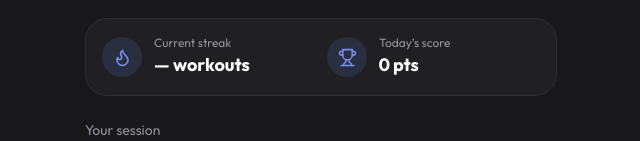
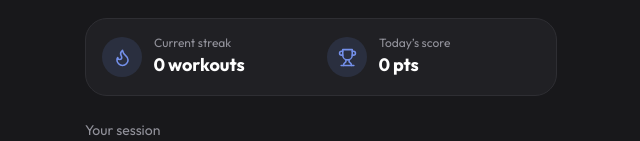
Before and after one commit to Eashwar-22/personal-gym-app, a React (Vite) app: page / in a window 1280 px wide. Both pictures are taken after a click on the button "Start my plan". Shown: the part 284-425 px from the top of the page, without its empty margins (319-959 px from the left). Built offline with nearby package versions, Linux system fonts and the light colour scheme.

Commit message:
feat: add scoring personal bests and streaks

```diff
--- a/src/App.tsx
+++ b/src/App.tsx
@@ -9,9 +9,10 @@ import { ExerciseSheet } from './components/ExerciseSheet'
 import { useAppStore } from './store'
 import type { Exercise, Tab, WorkoutDay } from './types'
 import { dateKey } from './utils/date'
+import { isPersonalBest } from './utils/stats'
 
 export default function App() {
-  const { hydrated, profile, logs, saveProfile, saveExerciseLog } = useAppStore()
+  const { hydrated, profile, logs, saveProfile, saveExerciseLog, completeWorkout } = useAppStore()
   const [tab, setTab] = useState<Tab>('today')
   const [selectedDate, setSelectedDate] = useState(new Date())
   const [calendarOpen, setCalendarOpen] = useState(false)
@@ -19,7 +20,7 @@ export default function App() {
   if (!hydrated) return <main className="grid min-h-dvh place-items-center text-muted"><LoaderCircle className="animate-spin" /><span className="sr-only">Loading your plan</span></main>
   if (!profile) return <Onboarding onSave={saveProfile} />
   return <div className="mx-auto min-h-dvh max-w-lg bg-ink">
-    {tab === 'today' && <WorkoutView date={selectedDate} profile={profile} logs={logs} onOpenCalendar={() => setCalendarOpen(true)} onExercise={(exercise, workout) => setActiveExercise({ exercise, workout })} />}
+    {tab === 'today' && <WorkoutView date={selectedDate} profile={profile} logs={logs} onOpenCalendar={() => setCalendarOpen(true)} onExercise={(exercise, workout) => setActiveExercise({ exercise, workout })} onFinish={(workout, score) => completeWorkout(dateKey(selectedDate), workout.id, score)} />}
     {tab === 'calendar' && <CalendarView profile={profile} logs={logs} selected={selectedDate} onSelect={(date) => { setSelectedDate(date); setTab('today') }} />}
     {tab === 'library' && <main className="p-6 pb-28"><h1 className="text-3xl font-bold">Exercise library</h1><p className="mt-2 text-muted">Search and filters are coming into focus.</p></main>}
     {tab === 'progress' && <main className="p-6 pb-28"><h1 className="text-3xl font-bold">Progress</h1><p className="mt-2 text-muted">Your body and strength trends live here.</p></main>}
@@ -28,7 +29,7 @@ export default function App() {
     <AnimatePresence>{calendarOpen && <div className="fixed inset-0 z-50 flex items-end bg-black/60" onMouseDown={(event) => event.target === event.currentTarget && setCalendarOpen(false)}><div className="safe-bottom max-h-[92dvh] w-full overflow-y-auto rounded-t-[28px] bg-ink p-4"><div className="mx-auto mb-3 flex max-w-lg justify-end"><button aria-label="Close calendar" onClick={() => setCalendarOpen(false)} className="grid min-h-11 min-w-11 place-items-center rounded-full border border-line"><X size={20} /></button></div><div className="mx-auto max-w-lg"><CalendarView compact profile={profile} logs={logs} selected={selectedDate} onSelect={(date) => { setSelectedDate(date); setCalendarOpen(false) }} /></div></div></div>}</AnimatePresence>
     <AnimatePresence>{activeExercise && (() => {
       const prescription = activeExercise.workout.exercises.find((item) => item.exerciseId === activeExercise.exercise.id)!
-      return <ExerciseSheet exercise={activeExercise.exercise} prescription={prescription} onClose={() => setActiveExercise(undefined)} onSave={(sets) => { saveExerciseLog(dateKey(selectedDate), activeExercise.workout.id, { exerciseId: activeExercise.exercise.id, sets, completed: sets.every((set) => set.done) }); setActiveExercise(undefined) }} />
+      return <ExerciseSheet exercise={activeExercise.exercise} prescription={prescription} onClose={() => setActiveExercise(undefined)} onSave={(sets) => { const key = dateKey(selectedDate); saveExerciseLog(key, activeExercise.workout.id, { exerciseId: activeExercise.exercise.id, sets, completed: sets.every((set) => set.done), pb: isPersonalBest(sets, activeExercise.exercise.id, key, logs) }); setActiveExercise(undefined) }} />
     })()}</AnimatePresence>
   </div>
 }
--- a/src/components/WorkoutView.tsx
+++ b/src/components/WorkoutView.tsx
@@ -3,10 +3,13 @@ import { motion } from 'framer-motion'
 import type { Exercise, Profile, WorkoutDay, WorkoutLog } from '../types'
 import { exerciseMap } from '../data/plan'
 import { dateKey, longDate, workoutForDate } from '../utils/date'
+import { streaks, workoutScore } from '../utils/stats'
 
-export function WorkoutView({ date, profile, logs, onOpenCalendar, onExercise }: { date: Date; profile: Profile; logs: WorkoutLog[]; onOpenCalendar: () => void; onExercise: (exercise: Exercise, workout: WorkoutDay) => void }) {
+export function WorkoutView({ date, profile, logs, onOpenCalendar, onExercise, onFinish }: { date: Date; profile: Profile; logs: WorkoutLog[]; onOpenCalendar: () => void; onExercise: (exercise: Exercise, workout: WorkoutDay) => void; onFinish: (workout: WorkoutDay, score: number) => void }) {
   const workout = workoutForDate(date, profile)
   const log = logs.find((item) => item.date === dateKey(date))
+  const streak = streaks(profile, logs)
+  const score = workout ? workoutScore(log?.exercises ?? [], workout.exercises.length, Boolean(log?.completed)) : 0
   const adjacent = [-1, 0, 1].map((offset) => { const item = new Date(date); item.setDate(date.getDate() + offset); return item })
 
   return <motion.main initial={{ opacity: 0 }} animate={{ opacity: 1 }} transition={{ duration: .18 }} className="pb-28">
@@ -19,8 +22,8 @@ export function WorkoutView({ date, profile, logs, onOpenCalendar, onExercise }:
       <button onClick={onOpenCalendar} className="mt-5 flex min-h-12 items-center gap-2 rounded-full border border-[#3c4c75] bg-navy px-4 text-sm font-semibold text-[#dbe2fa]"><CalendarDays size={18} className="text-accent" />Date</button>
       {workout ? <>
         <section className="mt-5 grid grid-cols-2 gap-3 rounded-card border border-line bg-panel p-4">
-          <div className="flex items-center gap-3"><span className="grid h-10 w-10 place-items-center rounded-full bg-[#2a2f3f] text-accent"><Flame size={19} /></span><div><p className="text-xs text-muted">Current streak</p><p className="text-lg font-bold tabular">— workouts</p></div></div>
-          <div className="flex items-center gap-3"><span className="grid h-10 w-10 place-items-center rounded-full bg-[#2a2f3f] text-accent"><Trophy size={19} /></span><div><p className="text-xs text-muted">Today’s score</p><p className="text-lg font-bold tabular">{log?.score ?? 0} pts</p></div></div>
+          <div className="flex items-center gap-3"><span className="grid h-10 w-10 place-items-center rounded-full bg-[#2a2f3f] text-accent"><Flame size={19} /></span><div><p className="text-xs text-muted">Current streak</p><p className="text-lg font-bold tabular">{streak.current} workout{streak.current === 1 ? '' : 's'}</p></div></div>
+          <div className="flex items-center gap-3"><span className="grid h-10 w-10 place-items-center rounded-full bg-[#2a2f3f] text-accent"><Trophy size={19} /></span><div><p className="text-xs text-muted">Today’s score</p><p className="text-lg font-bold tabular">{score} pts</p></div></div>
         </section>
         <div className="mt-6 flex items-end justify-between"><div><p className="text-sm text-muted">Your session</p><h2 className="text-2xl font-bold">{workout.exercises.length} exercises</h2></div><span className="text-sm text-muted">~55 min</span></div>
         <div className="mt-3 flex gap-2 rounded-2xl border border-[#34405e] bg-navy p-3 text-sm leading-5 text-[#c9d2f3]"><ShieldCheck className="mt-0.5 shrink-0 text-accent" size={18} /><span>Shoulder work stays light and controlled. Stop if you feel sharp pain.</span></div>
@@ -35,6 +38,8 @@ export function WorkoutView({ date, profile, logs, onOpenCalendar, onExercise }:
           </button>
         })}</div>
         <div className="mt-5 rounded-card border border-line bg-panel p-5"><p className="text-sm text-muted">Optional finisher</p><p className="mt-1 font-semibold">{workout.cardio}</p></div>
+        <div className="mt-3 rounded-card border border-line bg-panel p-5"><p className="font-semibold">Score breakdown</p><div className="mt-3 grid grid-cols-2 gap-y-2 text-sm text-muted"><span>Completed exercise</span><span className="text-right text-white">+10</span><span>All sets logged</span><span className="text-right text-white">+5</span><span>Personal best</span><span className="text-right text-white">+5</span><span>Full session</span><span className="text-right text-white">+20</span></div></div>
+        <button disabled={!log || log.exercises.filter((item) => item.completed).length < workout.exercises.length || log.completed} onClick={() => onFinish(workout, workoutScore(log?.exercises ?? [], workout.exercises.length, true))} className="mt-5 min-h-14 w-full rounded-full bg-accent font-bold text-ink disabled:bg-[#303035] disabled:text-muted">{log?.completed ? 'Workout finished' : 'Finish full workout'}</button>
       </> : <section className="mt-8 rounded-card border border-line bg-panel p-7 text-center"><div className="mx-auto grid h-12 w-12 place-items-center rounded-full bg-[#2a2a31] text-accent"><ShieldCheck /></div><h2 className="mt-4 text-xl font-bold">Rest and recover</h2><p className="mt-2 leading-6 text-muted">Rest days are part of the plan. A walk or a few gentle mobility minutes is plenty.</p></section>}
     </div>
   </motion.main>
--- a/src/data/plan.ts
+++ b/src/data/plan.ts
@@ -11,7 +11,7 @@ export const plan: WorkoutDay[] = [
       { exerciseId: 'Machine_Bench_Press', sets: 3, minReps: 8, maxReps: 10 },
       { exerciseId: 'Seated_Cable_Rows', sets: 3, minReps: 8, maxReps: 10 },
       { exerciseId: 'Wide-Grip_Lat_Pulldown', sets: 3, minReps: 8, maxReps: 10 },
-      { exerciseId: 'Cable_External_Rotation', sets: 2, minReps: 12, maxReps: 15 },
+      { exerciseId: 'External_Rotation', sets: 2, minReps: 12, maxReps: 15 },
       { exerciseId: 'Machine_Bicep_Curl', sets: 2, minReps: 10, maxReps: 12 },
       { exerciseId: 'Triceps_Pushdown_-_Rope_Attachment', sets: 2, minReps: 10, maxReps: 12 },
     ]
--- /dev/null
+++ b/src/utils/stats.ts
@@ -0,0 +1,31 @@
+import type { ExerciseLog, Profile, WorkoutLog } from '../types'
+import { dateKey, workoutForDate } from './date'
+
+export const exerciseScore = (log: ExerciseLog) => {
+  if (!log.completed) return 0
+  return 10 + (log.sets.every((set) => set.done) ? 5 : 0) + (log.pb ? 5 : 0)
+}
+
+export const workoutScore = (exercises: ExerciseLog[], plannedCount: number, completed = false) =>
+  exercises.reduce((total, exercise) => total + exerciseScore(exercise), 0) + (completed && exercises.filter((item) => item.completed).length === plannedCount ? 20 : 0)
+
+export const isPersonalBest = (sets: ExerciseLog['sets'], exerciseId: string, date: string, logs: WorkoutLog[]) => {
+  const currentBest = Math.max(...sets.filter((set) => set.done).map((set) => set.weight * Math.max(1, set.reps)), 0)
+  const previousBest = Math.max(...logs.filter((log) => log.date < date).flatMap((log) => log.exercises).filter((item) => item.exerciseId === exerciseId).flatMap((item) => item.sets).filter((set) => set.done).map((set) => set.weight * Math.max(1, set.reps)), 0)
+  return previousBest > 0 && currentBest > previousBest
+}
+
+export const streaks = (profile: Profile, logs: WorkoutLog[]) => {
+  const completed = new Set(logs.filter((log) => log.completed).map((log) => log.date))
+  const cursor = new Date(); cursor.setHours(0, 0, 0, 0)
+  const dates: string[] = []
+  for (let count = 0; count < 730; count++) {
+    if (workoutForDate(cursor, profile)) dates.unshift(dateKey(cursor))
+    cursor.setDate(cursor.getDate() - 1)
+  }
+  let longest = 0; let run = 0
+  for (const key of dates) { if (completed.has(key)) { run += 1; longest = Math.max(longest, run) } else run = 0 }
+  let current = 0
+  for (let index = dates.length - 1; index >= 0; index--) { if (completed.has(dates[index])) current += 1; else break }
+  return { current, longest }
+}
```
